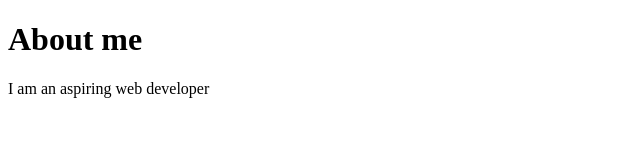
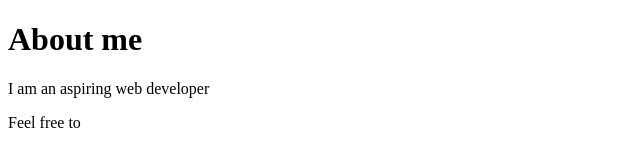
Before and after one commit to eldeebs/website, a plain HTML site: page About.html in a window 1280 px wide. Shown: the full height of the page, 0-640 px from the left. Drawn offline with Linux system fonts and the light colour scheme.

Commit message:
Added contact href to about.html

```diff
--- a/About.html
+++ b/About.html
@@ -8,5 +8,6 @@
     <body>
         <h1>About me</h1>
         <p>I am an aspiring web developer</p>
+        <section>Feel free to <a href='contact.html'></a></section>
     </body>
 </html>
```
